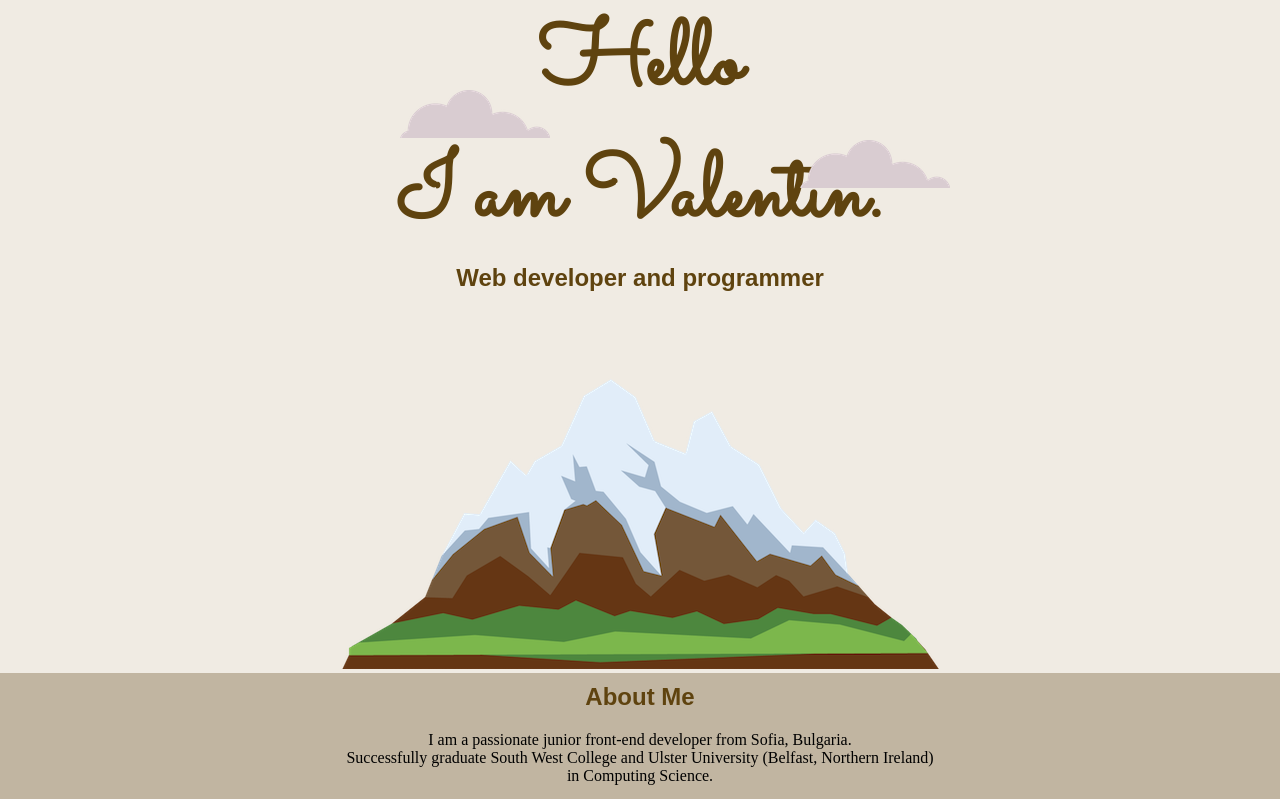
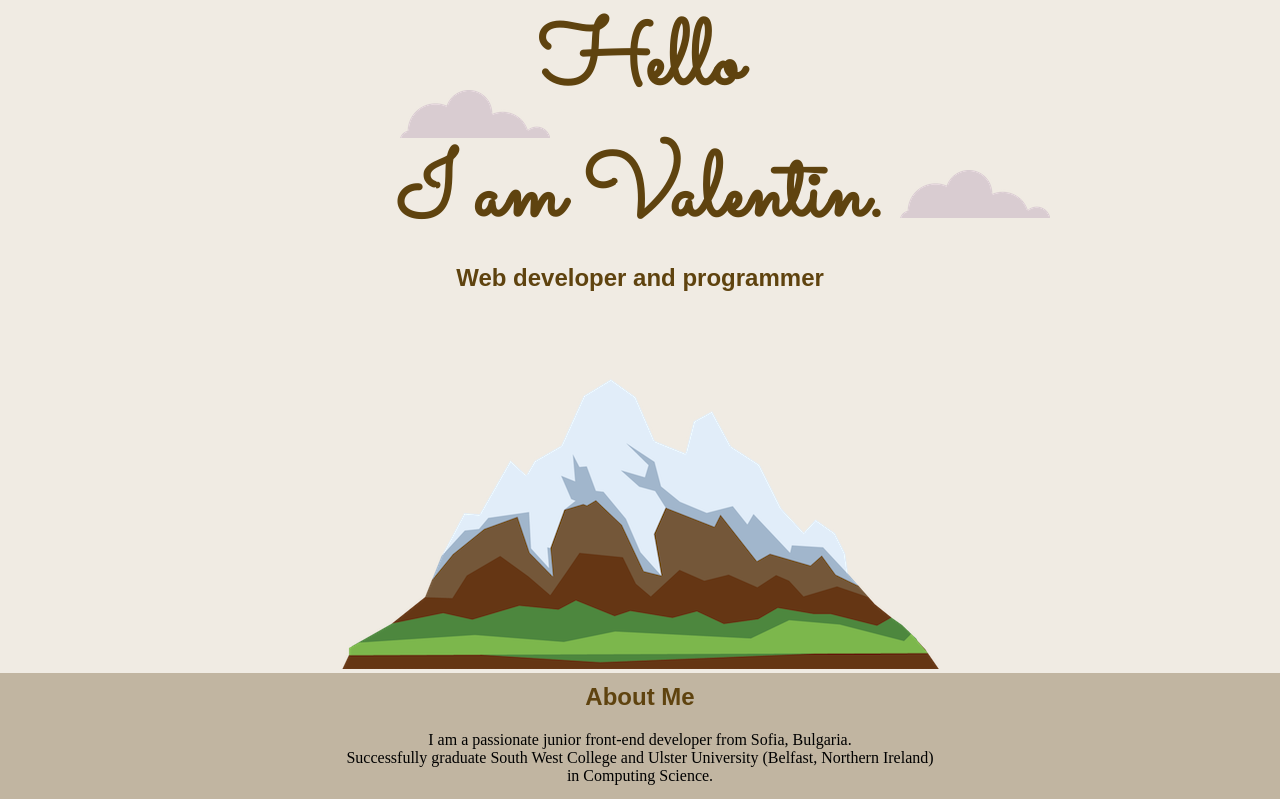
Before and after one commit to ValentinAr7/JS-BackEnd-Exercises, a plain HTML site: page CSS - My site/index.html in a window 1280 px wide. Shown: the top 799 px of the page. Drawn offline with Linux system fonts and the light colour scheme.

Commit message:
cloud position

```diff
--- a/CSS - My site/style.css
+++ b/CSS - My site/style.css
@@ -29,8 +29,8 @@ body{
 
 .cloud{
     position: absolute;
-    left: 800px;
-    top: 140px;
+    left: 900px;
+    top: 170px;
 }
 
 h1{
```
